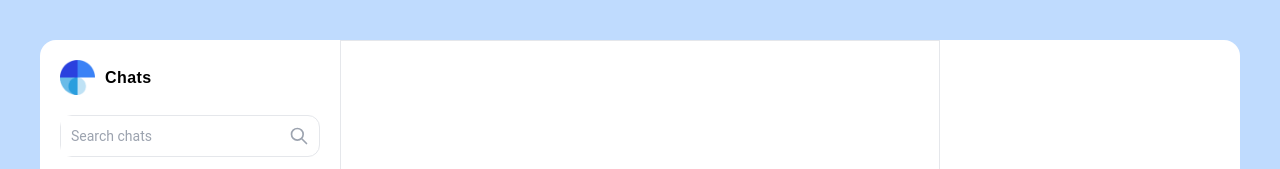
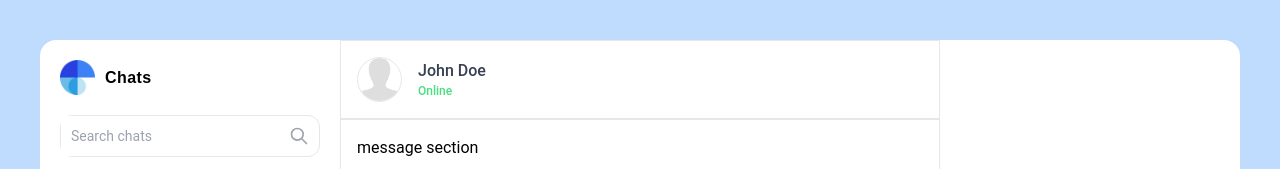
Before and after one commit to JoshHaywood/messaging-app, a Next.js app: page /chat in a window 1280 px wide. Shown: the top 169 px of the page. Built offline with nearby package versions, Linux system fonts and the light colour scheme; no server answers.

Commit message:
Add recipient to message section.
- Created recipient component
- Created message component placeholder

```diff
--- /dev/null
+++ b/components/chat/messages/Messages.tsx
@@ -0,0 +1,13 @@
+import Recipient from "./Recipient";
+
+export default function Messages() {
+  return (
+    <div className="w-1/2 h-full flex flex-col">
+      <Recipient />
+
+      <div className="h-full border p-4">
+        message section
+      </div>
+    </div>
+  );
+};
--- /dev/null
+++ b/components/chat/messages/Recipient.tsx
@@ -0,0 +1,23 @@
+export default function Recipient() {
+  return (
+    <div className="flex flex-row items-center p-4 space-x-4 border">
+      {/* Profile picture */}
+      <img
+        src="../images/default-profile.png"
+        alt="User profile picture"
+        width={45}
+        height={45}
+        className="rounded-full border"
+      ></img>
+
+      {/* User name and status */}
+      <div className="w-full">
+        <div className="font-medium text-gray-700">John Doe</div>
+
+        <div className="flex flex-row items-center text-xs font-medium text-green-400">
+          Online
+        </div>
+      </div>
+    </div>
+  );
+};
--- a/components/chat/recipients/Chats.tsx
+++ b/components/chat/recipients/Chats.tsx
@@ -38,7 +38,7 @@ export default function Chats() {
   };
 
   return (
-    <div className="w-1/4 h-full flex flex-col  p-5 pb-0">
+    <div className="w-1/4 h-full flex flex-col p-5 pb-0">
       {/* Header */}
       <div className="flex flex-row items-center space-x-2.5">
         <Image src={Logo} alt="Logo" width={35} height={35} />
--- a/pages/chat.tsx
+++ b/pages/chat.tsx
@@ -3,6 +3,7 @@ import { useEffect } from "react";
 import axios from "axios";
 
 import Chats from "@/components/chat/recipients/Chats";
+import Messages from "@/components/chat/messages/Messages";
 
 export default function Chat() {
   const router = useRouter();
@@ -23,8 +24,8 @@ export default function Chat() {
         {/* Chats column */}
         <Chats />
 
-        <div className="w-1/2 h-full flex flex-col p-5 border">
-        </div>
+        {/* Messages column */}
+        <Messages />
 
         <div className="w-1/4 h-full flex flex-col p-5">
         </div>
```
